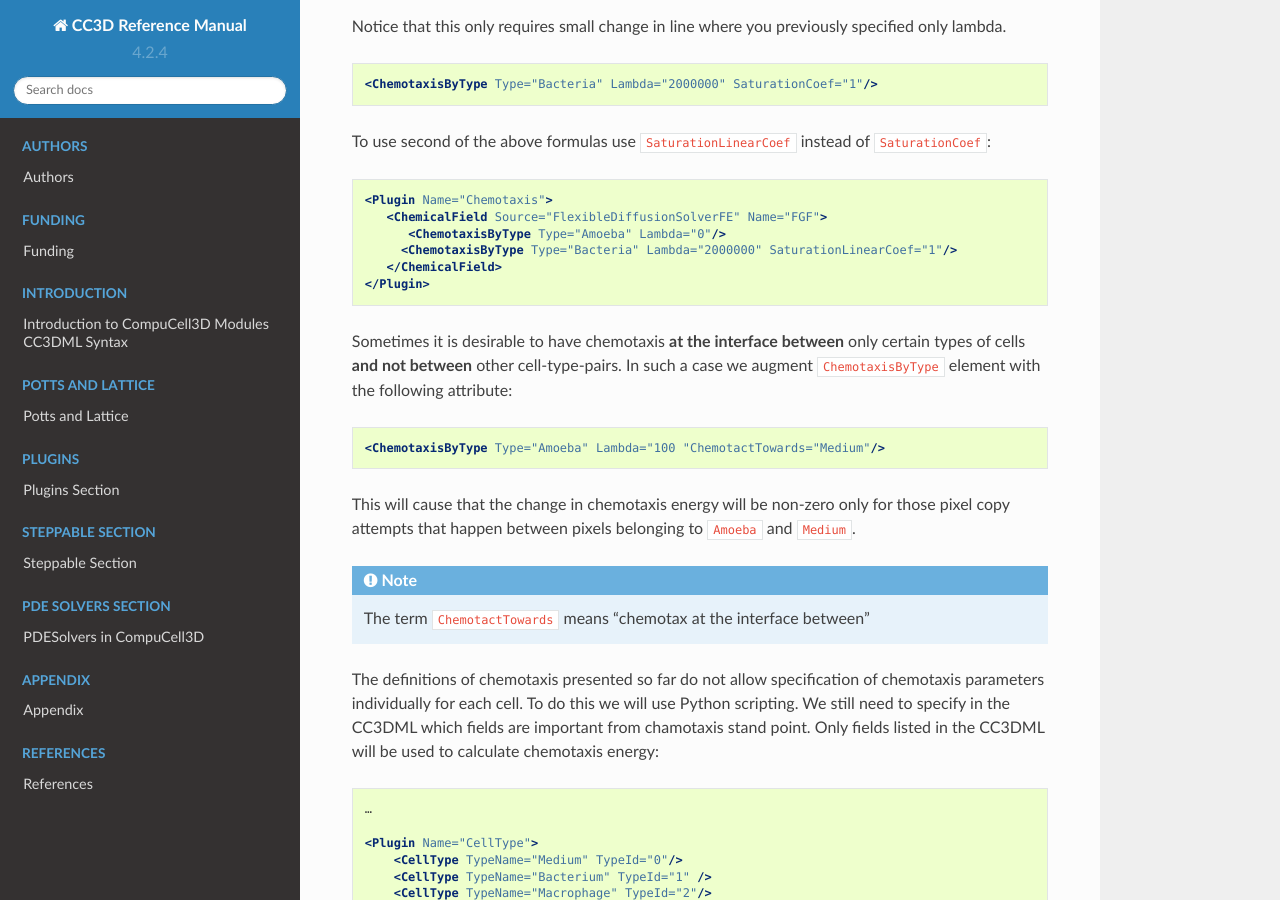
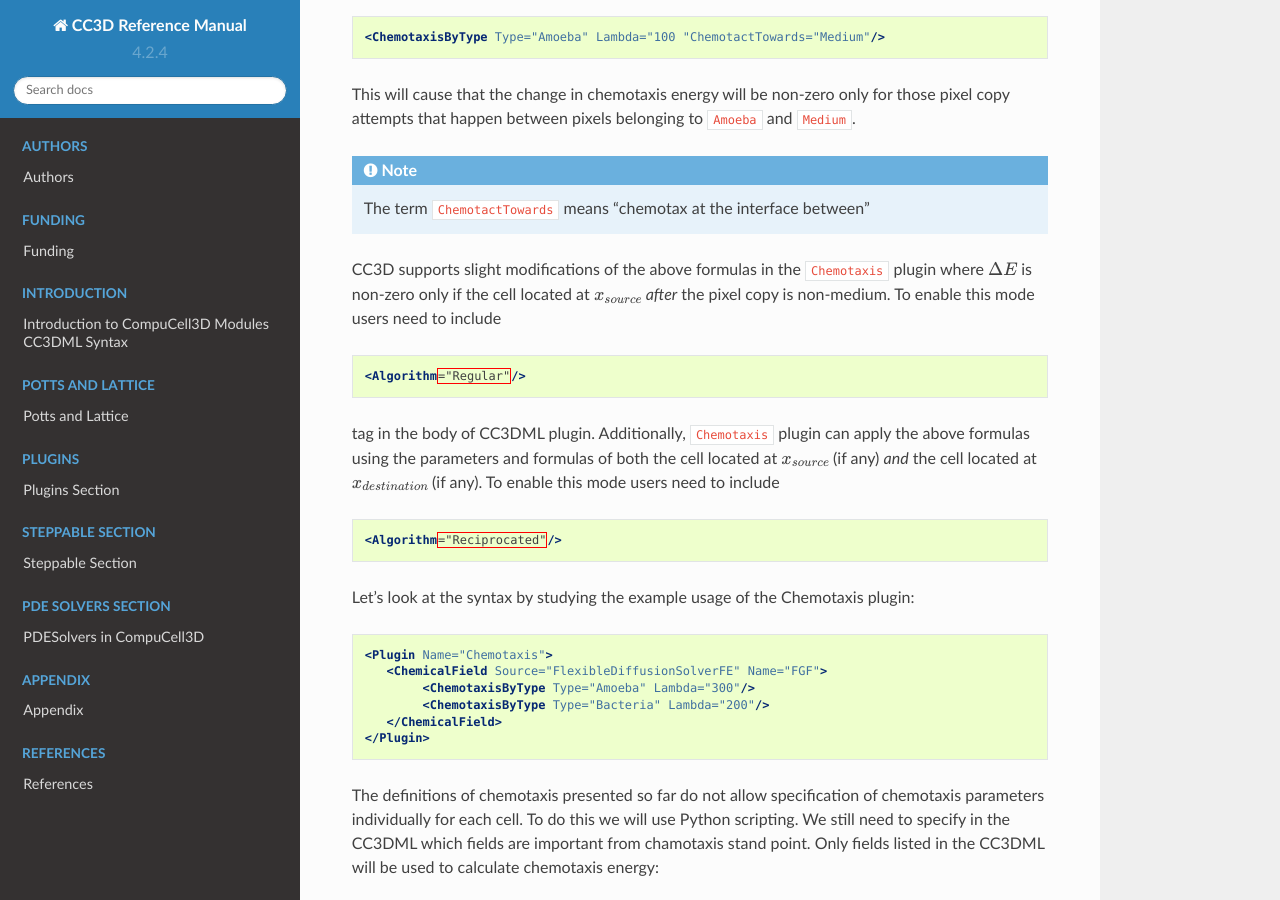
Before and after one commit to CompuCell3D/CompuCell3DReferenceManual, a Sphinx documentation site: the page built from docs/chemotaxis_plugin.rst, in a window 1280 px wide and 900 px high, scrolled down 1450 px. Built offline with Sphinx 7.4.7 and the Read the Docs theme 2.0.0, drawn with Linux system fonts in a browser that asks for light colours; some of the changed text lies outside the part shown.

Commit message:
Added Reciprocated algorithm, minor rearrangement of content

```diff
--- a/docs/chemotaxis_plugin.rst
+++ b/docs/chemotaxis_plugin.rst
@@ -17,29 +17,6 @@ following formula:
 
 where :math:`c(x_{source})` and :math:`c(x_{destination})` denote chemical concentration at
 the pixel-copy-source and pixel-copy-destination pixel, respectively.
-
-We also support a slight modification of the above formula in the
-``Chemotaxis`` plugin where :math:`\Delta E` is non-zero only if the cell located at :math:`x_{source}` *after*
-the pixel copy is non-medium. to enable such mode users need to include
-
-.. code-block:: xml
-
-    <Algorithm="Regular"/>
-
-tag in the body of CC3DML plugin.
-
-Let's look at the syntax by studying the example usage of the Chemotaxis
-plugin:
-
-.. code-block:: xml
-
-    <Plugin Name="Chemotaxis">
-       <ChemicalField Source="FlexibleDiffusionSolverFE" Name="FGF">
-            <ChemotaxisByType Type="Amoeba" Lambda="300"/>
-            <ChemotaxisByType Type="Bacteria" Lambda="200"/>
-       </ChemicalField>
-    </Plugin>
-
 
 The body of the ``Chemotaxis`` plugin description contains sections called
 ``ChemicalField``. In this section we tell CompuCell3D which module contains
@@ -121,6 +98,36 @@ to ``Amoeba`` and ``Medium``.
 .. note::
 
     The term ``ChemotactTowards`` means "chemotax at the interface between"
+
+CC3D supports slight modifications of the above formulas in the
+``Chemotaxis`` plugin where :math:`\Delta E` is non-zero only if the cell located at :math:`x_{source}` *after*
+the pixel copy is non-medium. To enable this mode users need to include
+
+.. code-block:: xml
+
+    <Algorithm="Regular"/>
+
+tag in the body of CC3DML plugin.
+Additionally, ``Chemotaxis`` plugin can apply the above formulas using the parameters
+and formulas of both the cell located at :math:`x_{source}` (if any) `and` the cell located
+at :math:`x_{destination}` (if any). To enable this mode users need to include
+
+.. code-block:: xml
+
+    <Algorithm="Reciprocated"/>
+
+
+Let's look at the syntax by studying the example usage of the Chemotaxis
+plugin:
+
+.. code-block:: xml
+
+    <Plugin Name="Chemotaxis">
+       <ChemicalField Source="FlexibleDiffusionSolverFE" Name="FGF">
+            <ChemotaxisByType Type="Amoeba" Lambda="300"/>
+            <ChemotaxisByType Type="Bacteria" Lambda="200"/>
+       </ChemicalField>
+    </Plugin>
 
 The definitions of chemotaxis presented so far do not allow
 specification of chemotaxis parameters individually for each cell. To do
```
